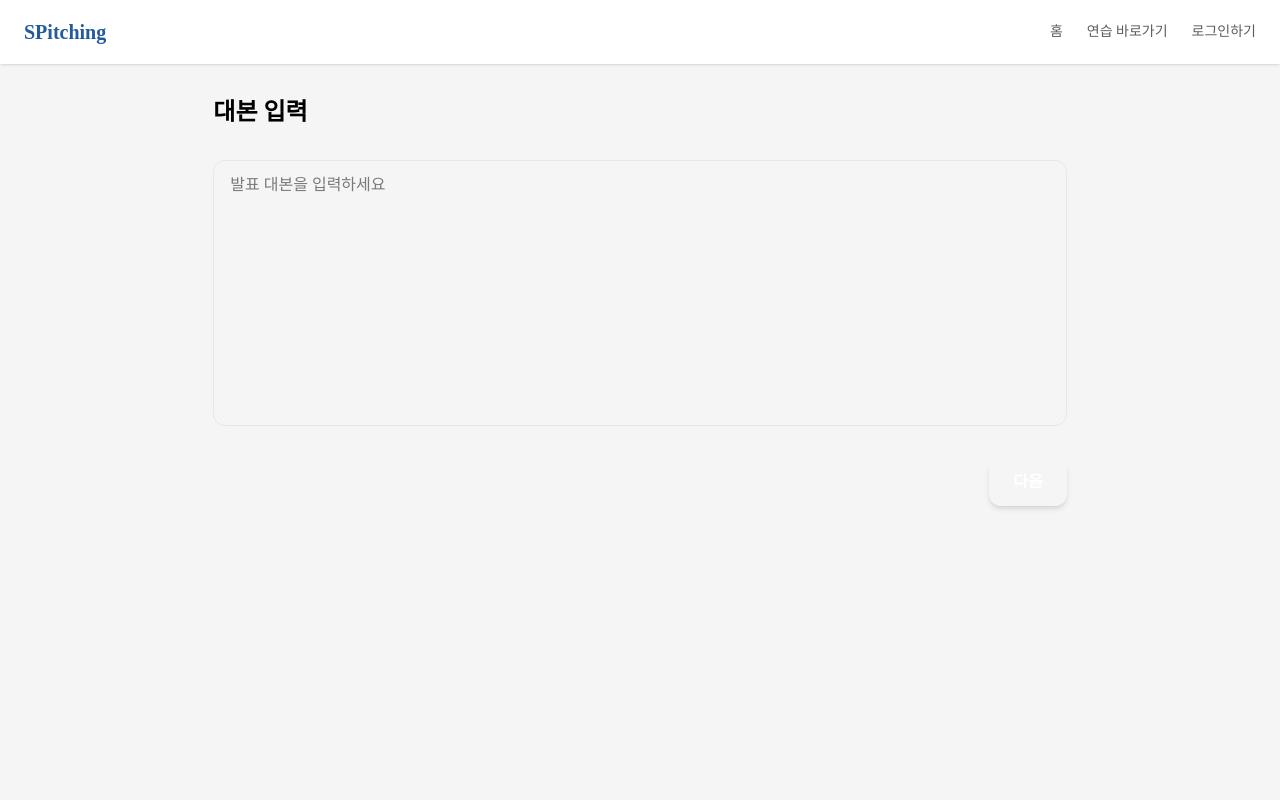
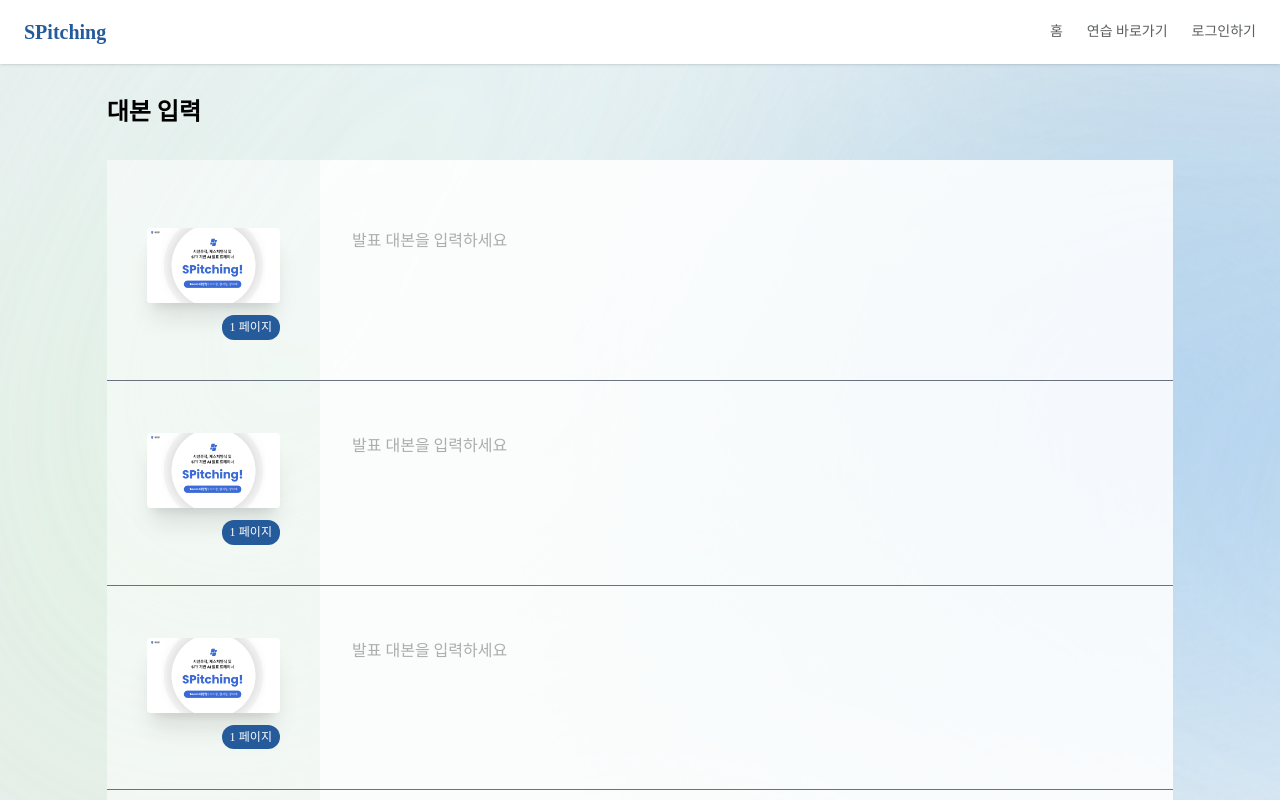
Before and after one commit to xseojungx/SPitching-FE, a React (Vite) app in the folder SPitching/: page /practices/new/script in a window 1280 px wide. Built offline with nearby package versions, Linux system fonts and the light colour scheme; no server answers; a web font is replaced by a local one.

Commit message:
feat. script editor

```diff
--- /dev/null
+++ b/SPitching/src/components/prep/SingleScriptEditor.tsx
@@ -0,0 +1,43 @@
+import { useRef, useState, useEffect } from 'react';
+import PPTImage from '@/assets/mock_ppt_1.png';
+
+const ScriptEditor = () => {
+  const [text, setText] = useState('');
+  const textareaRef = useRef<HTMLTextAreaElement>(null);
+
+  useEffect(() => {
+    if (textareaRef.current) {
+      textareaRef.current.style.height = 'auto'; // 높이 초기화
+      textareaRef.current.style.height = `${textareaRef.current.scrollHeight}px`; // 텍스트에 맞춰 높이 설정
+    }
+  }, [text]);
+
+  return (
+    <div className='flex h-auto w-full justify-between overflow-x-hidden py-10'>
+      {/* 피피티 사진 */}
+      <div className='flex w-[20%] flex-col justify-center self-start px-10 pt-3'>
+        <img
+          className='shadow-[rgba(64, 80, 98, 0.1)] h-fit w-full rounded-[4px] object-contain shadow-xl'
+          src={PPTImage}
+          alt='ppt'
+        />
+        <div className='c1 bg-navy-700 mt-3 h-fit w-fit self-end rounded-xl px-2 py-1 text-right text-white'>
+          1 페이지
+        </div>
+      </div>
+
+      {/* 텍스트 편집 부분 */}
+      <div className='flex w-8/10 pr-10 pl-4'>
+        <textarea
+          ref={textareaRef}
+          value={text}
+          onChange={(e) => setText(e.target.value)}
+          placeholder='발표 대본을 입력하세요'
+          className='b1 focus:outline-navy-700 focus:ring-navy-700 min-h-full w-full resize-none overflow-hidden rounded-l border-0 px-4 py-3 text-base leading-relaxed text-gray-700 outline-0 focus:text-gray-900 focus:ring-1'
+          rows={1}
+        />
+      </div>
+    </div>
+  );
+};
+export default ScriptEditor;
--- a/SPitching/src/components/prep/scriptEditor/ScriptEditor.tsx
+++ /dev/null
@@ -1,11 +0,0 @@
-const ScriptEditor = () => {
-  return (
-    <div className='flex-col'>
-      <div className='flex'>
-        <div className='w-[200px] h-[150px] bg-mint-500'></div>
-        <div></div>
-      </div>
-    </div>
-  );
-};
-export default ScriptEditor;
--- a/SPitching/src/pages/prep/PracticeScriptPage.tsx
+++ b/SPitching/src/pages/prep/PracticeScriptPage.tsx
@@ -2,6 +2,7 @@ import { useState, ChangeEvent, useEffect } from 'react';
 import { useNavigate } from 'react-router-dom';
 import { usePracticeCreation } from '@/contexts/PracticeCreationContext';
 import Navbar from '@/components/common/Navbar';
+import ScriptEditor from '@/components/prep/SingleScriptEditor';
 const PracticeScriptPage = () => {
   const navigate = useNavigate();
   const { practiceId, script, setScript } = usePracticeCreation();
@@ -38,19 +39,26 @@ const PracticeScriptPage = () => {
   const isValid = text.trim() !== '';
 
   return (
-    <div className='box-border flex h-screen w-screen flex-col pt-24'>
+    <div className='box-border flex h-screen w-screen flex-col overflow-scroll py-24'>
       <Navbar />
-
-      <article className='relative mx-auto flex w-8/12 max-w-screen-2xl flex-col space-y-8'>
+      <article className='relative mx-auto flex w-10/12 max-w-screen-2xl flex-col space-y-8'>
         <h1 className='text-2xl font-bold'>대본 입력</h1>
 
-        <textarea
+        {/* <textarea
           value={text}
           onChange={(e: ChangeEvent<HTMLTextAreaElement>) => setText(e.target.value)}
           rows={10}
           placeholder='발표 대본을 입력하세요'
           className='w-full resize-none rounded-xl border border-gray-200 px-4 py-3 focus:ring-2 focus:ring-[#A9EAD6]'
-        />
+        /> */}
+        <div className='relative box-border flex w-full flex-col divide-y-1 divide-gray-500 bg-white/50 py-4'>
+          <div className='absolute top-0 right-0 -z-1 h-full w-8/10 bg-white/70' />
+          <ScriptEditor />
+          <ScriptEditor />
+          <ScriptEditor />
+          <ScriptEditor />
+          <ScriptEditor />
+        </div>
 
         <div className='flex justify-end'>
           <button
@@ -62,6 +70,7 @@ const PracticeScriptPage = () => {
           </button>
         </div>
       </article>
+      <div className="fixed top-0 left-0 -z-2 h-screen w-screen bg-[url('/assets/dashboard_bg.svg')] bg-left-top bg-no-repeat opacity-90 not-first:bg-cover"></div>
     </div>
   );
 };
```
